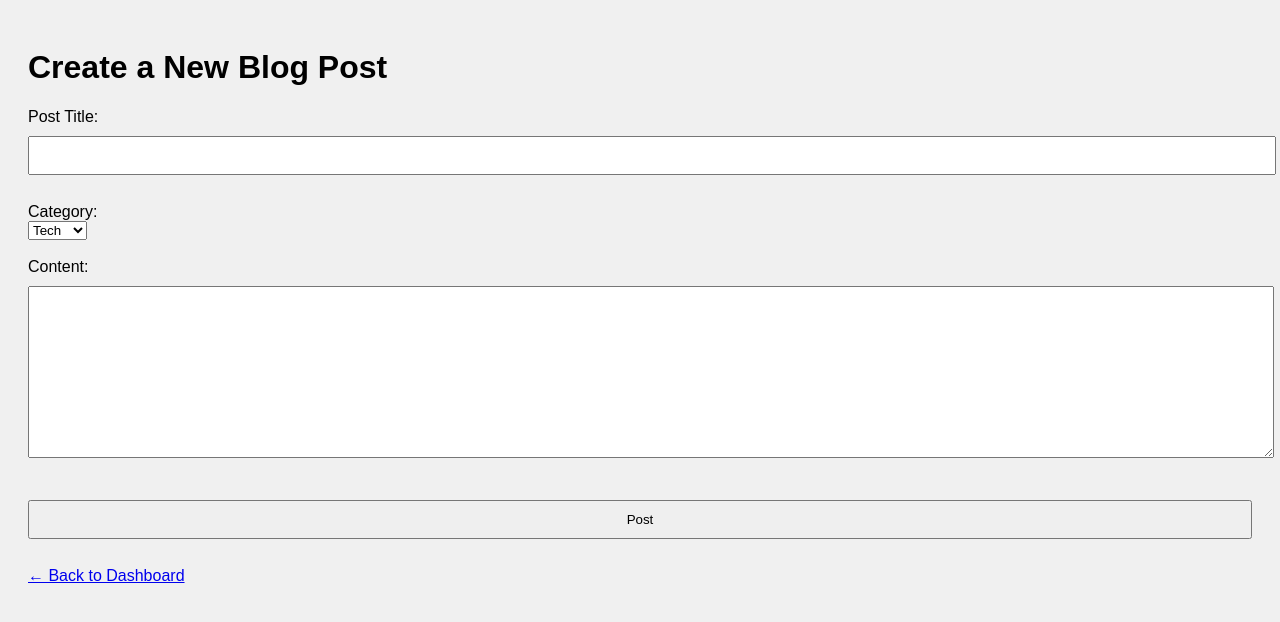
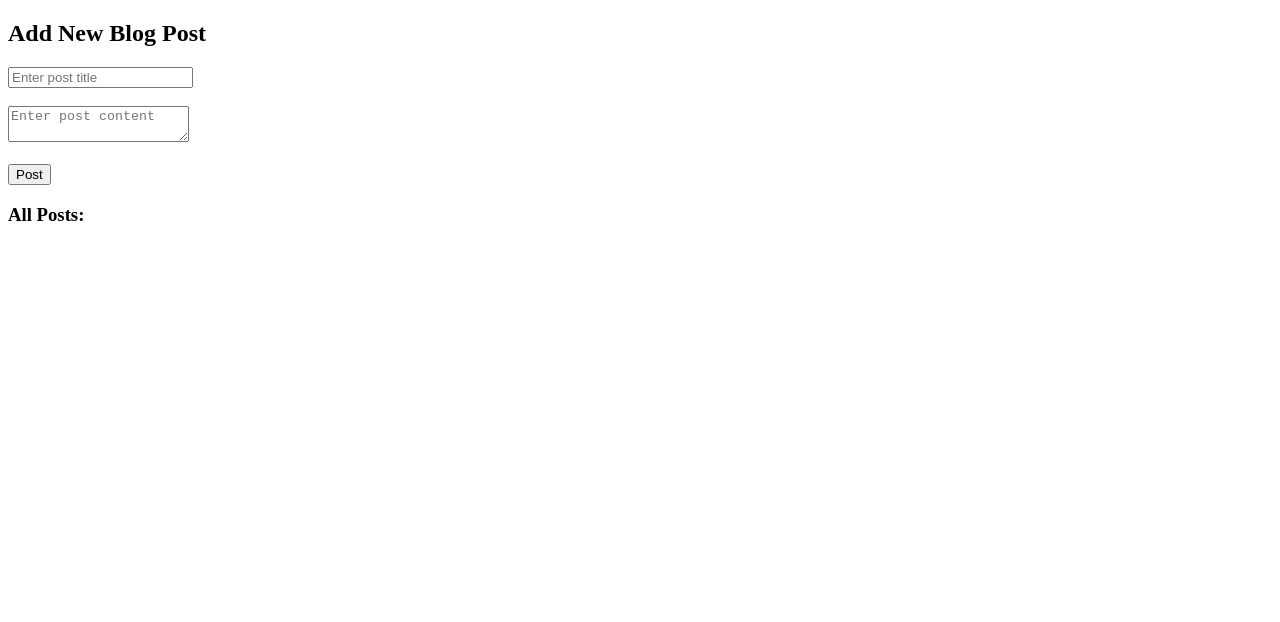
Before and after one commit to VAANATHI27/BLOG-WEBSITE-, a plain HTML site: page addpost.html in a window 1280 px wide. Drawn offline with Linux system fonts and the light colour scheme.

Commit message:
Update addpost.html

```diff
--- a/addpost.html
+++ b/addpost.html
@@ -2,30 +2,51 @@
 <html lang="en">
 <head>
   <meta charset="UTF-8">
-  <title>Create New Post</title>
-  <link rel="stylesheet" href="style.css">
+  <title>Add Blog Post</title>
 </head>
 <body>
-  <h1>Create a New Blog Post</h1>
+  <h2>Add New Blog Post</h2>
 
-  <form action="#" method="post">
-    <label for="title">Post Title:</label><br>
-    <input type="text" id="title" name="title" required><br><br>
+  <input type="text" id="title" placeholder="Enter post title"><br><br>
+  <textarea id="content" placeholder="Enter post content"></textarea><br><br>
+  <button onclick="addPost()">Post</button>
 
-    <label for="category">Category:</label><br>
-    <select id="category" name="category">
-      <option value="Tech">Tech</option>
-      <option value="Travel">Travel</option>
-      <option value="Food">Food</option>
-    </select><br><br>
+  <h3>All Posts:</h3>
+  <div id="postList"></div>
 
-    <label for="content">Content:</label><br>
-    <textarea id="content" name="content" rows="10" cols="50" required></textarea><br><br>
+  <script>
+    function addPost() {
+      const title = document.getElementById("title").value;
+      const content = document.getElementById("content").value;
 
-    <input type="submit" value="Post">
-  </form>
+      if (title && content) {
+        const post = { title, content };
+        let posts = JSON.parse(localStorage.getItem("posts")) || [];
+        posts.push(post);
+        localStorage.setItem("posts", JSON.stringify(posts));
+        displayPosts();
+        document.getElementById("title").value = "";
+        document.getElementById("content").value = "";
+      } else {
+        alert("Please enter title and content");
+      }
+    }
 
-  <br>
-  <a href="dashboard.html">← Back to Dashboard</a>
+    function displayPosts() {
+      let posts = JSON.parse(localStorage.getItem("posts")) || [];
+      let postList = document.getElementById("postList");
+      postList.innerHTML = "";
+
+      posts.forEach((post, index) => {
+        postList.innerHTML += `<div>
+          <h4>${post.title}</h4>
+          <p>${post.content}</p><hr>
+        </div>`;
+      });
+    }
+
+    // Show existing posts when page loads
+    window.onload = displayPosts;
+  </script>
 </body>
 </html>
```
